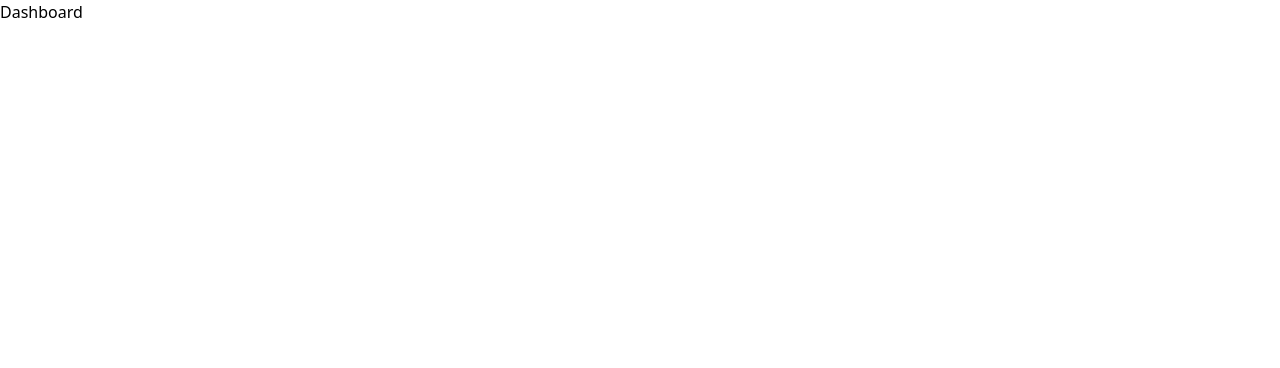
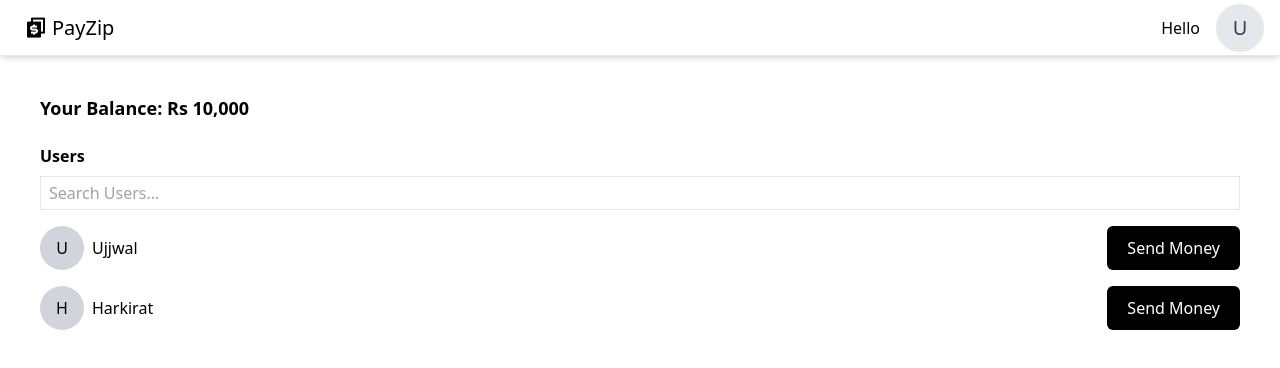
Before and after one commit to Ujjwalb09/PayZip, a React (Vite) app in the folder frontend/: page /dashboard in a window 1280 px wide. Shown: the top 368 px of the page. Built offline with nearby package versions, Linux system fonts and the light colour scheme.

Commit message:
designed the dashboard UI

```diff
--- a/frontend/src/components/Dashboard.jsx
+++ b/frontend/src/components/Dashboard.jsx
@@ -1,7 +1,44 @@
 import React from "react";
+import Topnav from "./templates/Topnav";
 
 const Dashboard = () => {
-  return <div>Dashboard</div>;
+  const data = [{ name: "Ujjwal" }, { name: "Harkirat" }];
+
+  return (
+    <div className="w-full h-screen">
+      <Topnav />
+      <div className="px-10">
+        <div className="h-[9vh] flex items-center text-lg font-semibold mt-4">
+          Your Balance: Rs 10,000
+        </div>
+
+        <div>
+          <div className="font-semibold">Users</div>
+          <input
+            className="w-full mt-2 border px-2 py-1"
+            type="text"
+            placeholder="Search Users..."
+          />
+        </div>
+
+        <div className="flex flex-col gap-4 mt-4">
+          {data.map((data) => (
+            <div className="flex justify-between">
+              <div className="flex items-center gap-2">
+                <div className="bg-gray-300 rounded-full h-11 w-11 flex items-center justify-center">
+                  {data.name.split("")[0]}
+                </div>
+                <div>{data.name}</div>
+              </div>
+              <button className="bg-black text-white px-5 rounded-md hover:bg-gray-800 focus:outline-none focus:ring-2 focus:ring-offset-2 focus:ring-gray-500">
+                Send Money
+              </button>
+            </div>
+          ))}
+        </div>
+      </div>
+    </div>
+  );
 };
 
 export default Dashboard;
--- /dev/null
+++ b/frontend/src/components/templates/Topnav.jsx
@@ -0,0 +1,20 @@
+import React from "react";
+
+const Topnav = () => {
+  return (
+    <div className="w-full h-[7vh] flex justify-between border-b border-gray-200 shadow-md items-center">
+      <div className="px-6 flex items-center gap-1 text-xl">
+        <i class="ri-currency-fill text-2xl"></i>
+        PayZip
+      </div>
+      <div className="flex gap-4 px-4 text-center">
+        <div className="flex items-center">Hello</div>
+        <div className="flex items-center justify-center w-12 h-12 rounded-full bg-gray-200 text-xl font-medium text-gray-700">
+          U
+        </div>
+      </div>
+    </div>
+  );
+};
+
+export default Topnav;
```
